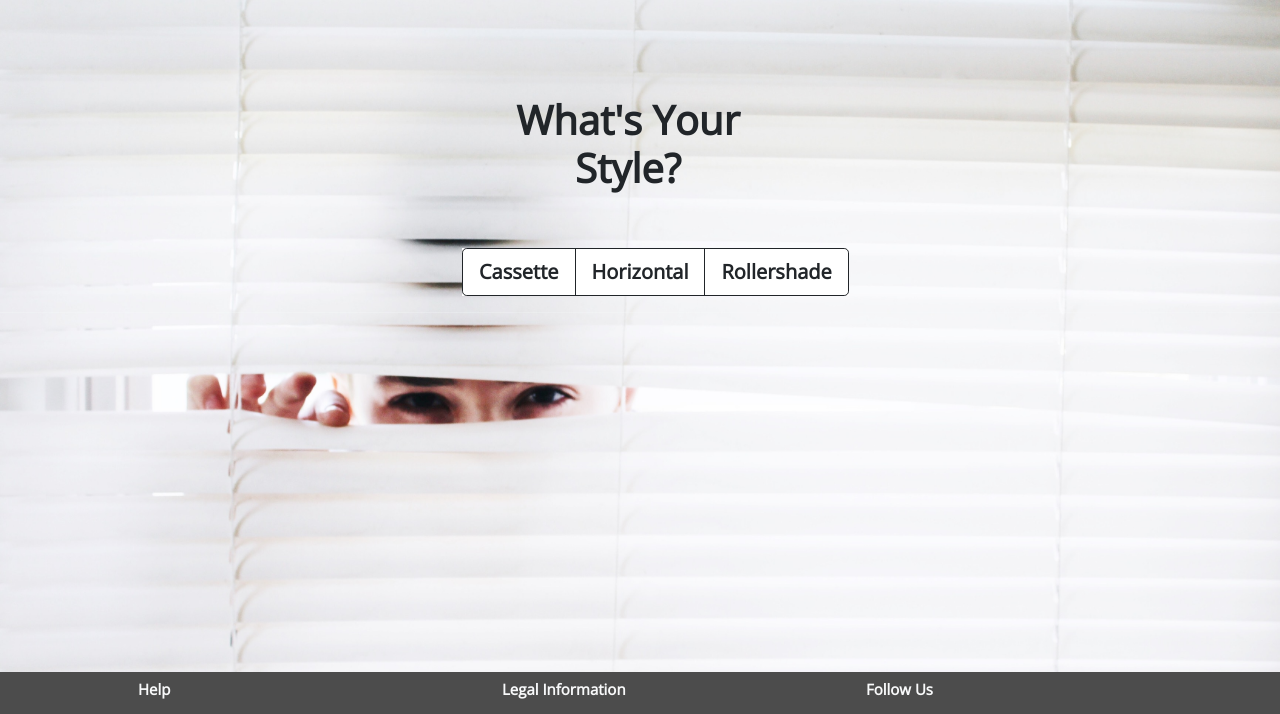
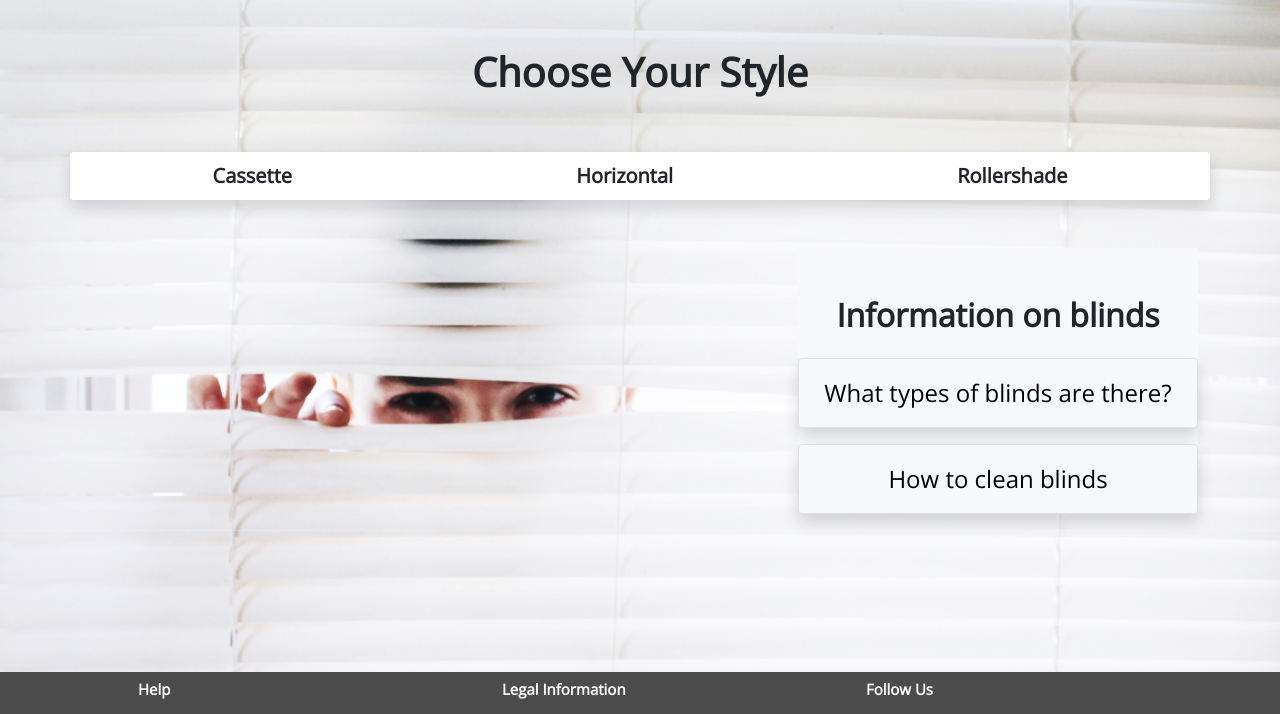
Before and after one commit to Jca-Dev/CSAN, a Django app: page / in a window 1280 px wide. Shown: the part 86-800 px from the top of the page. Run offline with Django 3.2, Linux system fonts and the light colour scheme; parts of the project's set-up code (start-up, migrations or seed data) failed here and were passed over; some libraries are stand-ins or nearby versions.

Commit message:
add styling for homepage and external links

```diff
--- a/homepage/templates/homepage/index.html
+++ b/homepage/templates/homepage/index.html
@@ -2,22 +2,34 @@
 {% load static %}
 
 {% block content %}
-    <div class="container">
-        <div class="row row-cols-3">
-            <div class="m-auto mt-5">
-                <h1 class="text-center mt-5 pe-4 fs-1 fw-bolder">What's Your Style?</h1>
-                <div class="btn-group btn-group-lg mt-5" id="home-buttons" role="group" aria-label="Button links to products">
-                    <button type="button" class="btn btn-outline-dark fw-bold">
-                        <a aria-label="Button link to Cassettes" href="{% url 'products' %}?category=Cassette">Cassette</a>
-                    </button>
-                    <button type="button" class="btn btn-outline-dark fw-bold">
-                        <a aria-label="Button link to Horizontals" href="{% url 'products' %}?category=Horizontal">Horizontal</a>
-                    </button>
-                    <button type="button" class="btn btn-outline-dark fw-bold">
-                        <a aria-label="Button link to Rollershades" href="{% url 'products' %}?category=Rollershade">Rollershade</a>
-                    </button>
-                </div>
-            </div>
+<div class="container">
+    <div class="row d-flex justify-content-center ">
+        <h1 class="text-center mt-5 fs-1 fw-bolder">Choose Your Style</h1>
+
+        <div class="btn-group rounded shadow btn-group-lg p-0 mt-5" id="home-buttons" role="group"
+            aria-label="Button links to products">
+            <button type="button" class="h-btn btn fw-bold">
+                <a aria-label="Button link to Cassettes" href="{% url 'products' %}?category=Cassette">Cassette</a>
+            </button>
+            <button type="button" class="h-btn btn fw-bold">
+                <a aria-label="Button link to Horizontals"
+                    href="{% url 'products' %}?category=Horizontal">Horizontal</a>
+            </button>
+            <button type="button" class="h-btn btn fw-bold">
+                <a aria-label="Button link to Rollershades"
+                    href="{% url 'products' %}?category=Rollershade">Rollershade</a>
+            </button>
         </div>
+
     </div>
+    <div class="info-blind bg-light mt-5">
+        <h2 class="mt-5 text-center fw-bolder">Information on blinds</h2>
+        <button class="fs-4 mt-3 bg-light h-btn shadow border p-3 rounded w-100"><a
+                href="https://en.wikipedia.org/wiki/Window_blind" target="_blank">What types of blinds are there?</a>
+        </button>
+        <button class="fs-4 mt-3 bg-light h-btn shadow border p-3 rounded w-100"><a
+            href="https://www.architecturaldigest.com/story/how-to-clean-blinds" target="_blank">How to clean blinds</a>
+        </button>
+    </div>
+</div>
 {% endblock %}
--- a/static/css/base.css
+++ b/static/css/base.css
@@ -71,6 +71,16 @@ a:visited {
 /* homepage css ------------------------------------------------------------ */
 #home-buttons {
     background: white;
+}
+
+.info-blind {
+    width: 25rem;
+    position: relative;
+    float: right;
+}
+
+.h-btn:hover {
+    box-shadow: 0rem 0rem 5px!important;
 }
 
 /* products css ------------------------------------------------------------ */
@@ -382,4 +392,11 @@ hr {
         flex-direction: column;
         width: fit-content;
     }
+
+    .info-blind {
+        position: relative;
+        margin: auto;
+        padding-top: 0.1rem;
+        float: none;
+    }
 }
```
